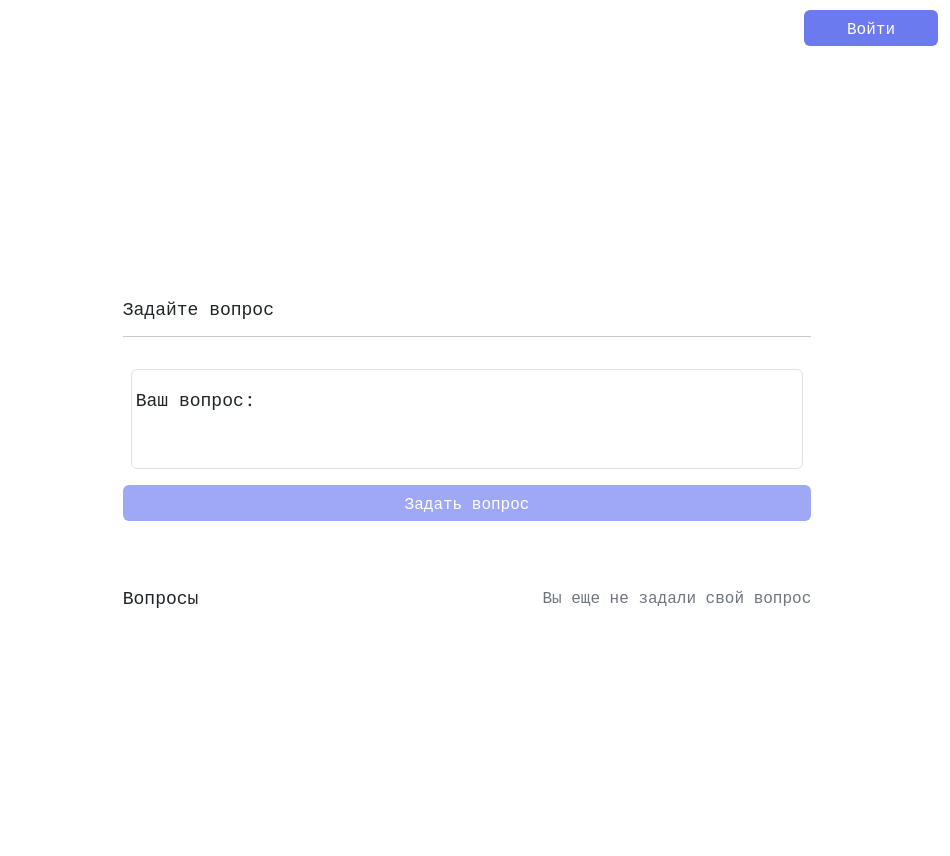
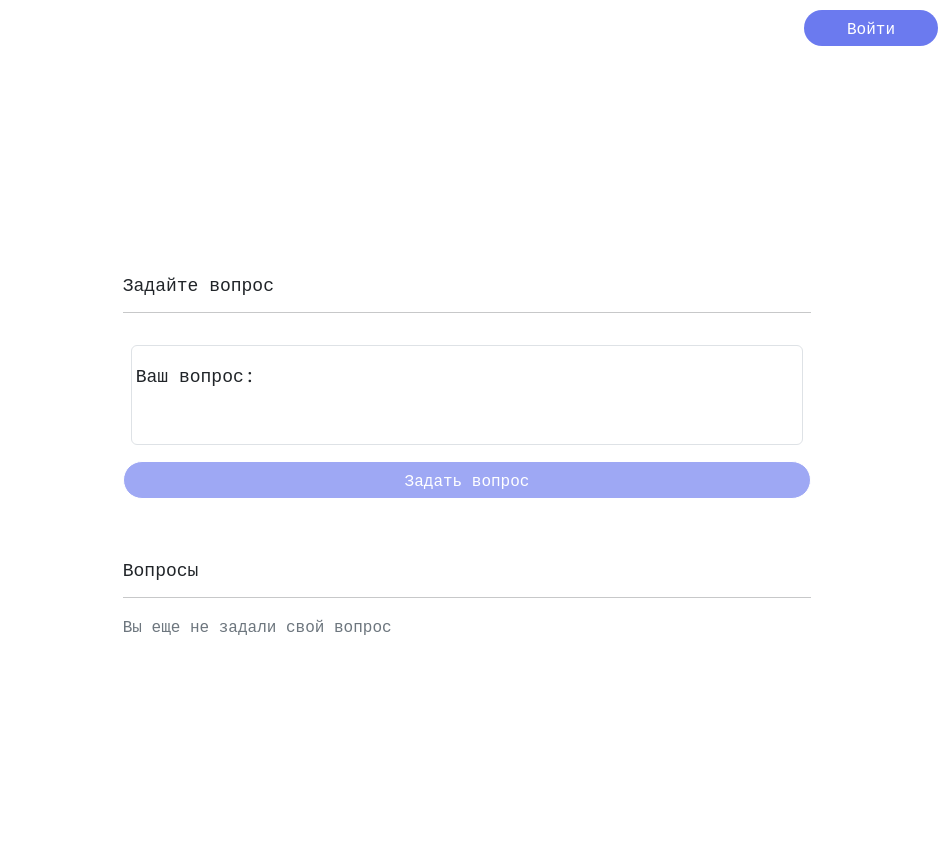
Before and after one commit to urgazievaai/31github, a website built with webpack: page src/index.html in a window 1280 px wide. Shown: the full height of the page, 330-1280 px from the left. Built offline with nearby package versions, Linux system fonts and the light colour scheme; some packages are replaced by stand-ins of ours; no server answers.

Commit message:
button style change

```diff
--- a/src/sass/_main.scss
+++ b/src/sass/_main.scss
@@ -13,7 +13,6 @@ justify-content: center;
   margin: 0;
   padding: 0;
   background-color: #eaedee;
-  // width: 300px;
   height: 100vh;
   background-size: cover;
   background-repeat: no-repeat;
@@ -47,34 +46,23 @@ justify-content: center;
   font-size: 14px;
 }
 
-
-.recent-header {
-  display: flex;
-  flex-wrap: wrap;
-  align-items: center;
-  justify-content: space-between;
-}
 .recent-post__text {
   color: $grey-color;
   font-size: 16px;
 }
 
-.btn {
+.btn,
+.btn:disabled {
   background-color: $global-color;
   color: $white-color;
+  border-radius: 50px;
   cursor: pointer;
+  &:hover {
+    border:  solid 1px $global-color ;
+    color: $global-color;
+  }
 }
-.btn:hover,
-.button:active {
-  border:  solid 1px $global-color ;
-  color: $global-color;
-}
-.btn:disabled{
-  background-color: $global-color;
-  border: none;
-  color: $white-color;
-  cursor: not-allowed;
-}
+
 .generete-url {
   display: none;
 }
```
